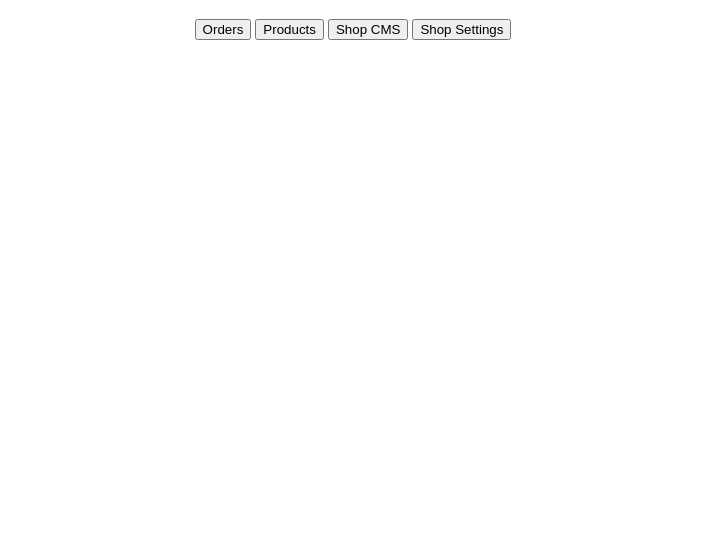
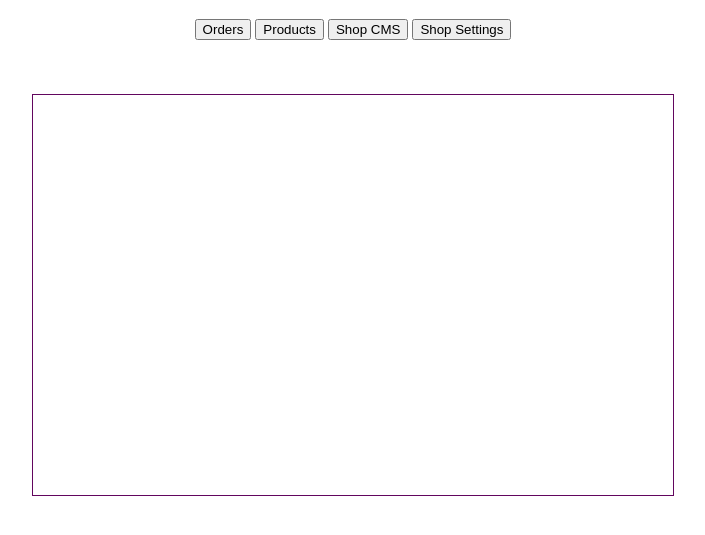
Before and after one commit to br0sive/whitelabel-html, a plain HTML site: page index.html in a window 1280 px wide. Shown: the part 61-596 px from the top of the page, without its empty margins (287-992 px from the left). Drawn offline with Linux system fonts and the light colour scheme.

Commit message:
styling updated

```diff
--- a/index.html
+++ b/index.html
@@ -3,7 +3,16 @@
   <head>
     <meta charset="utf-8" />
     <title>Third-Party Website</title>
-    <script src="https://dashboard-wl-dev.adup.io/adup-sdk.js"></script>
+    <script src="http://localhost:3000/adup-sdk.js"></script>
+    <style>
+      .container {
+        width: 100vw;
+        height: 100vh;
+        border: 1px solid rgb(98, 6, 94);
+        overflow: hidden;
+        zoom: 0.5;
+      }
+    </style>
   </head>
   <body>
     <center>
@@ -12,9 +21,12 @@
       <button onclick="initAdUp('/products')">Products</button>
       <button onclick="initAdUp('/shop/cms')">Shop CMS</button>
       <button onclick="initAdUp('/shop/settings')">Shop Settings</button>
+      <br />
+      <br />
+      <br />
+      <br />
+      <div class="container" id="adup-container"></div>
     </center>
-    <br />
-    <div id="adup-container"></div>
     <script>
       function initAdUp(page) {
         window.AdUp.init({
```
